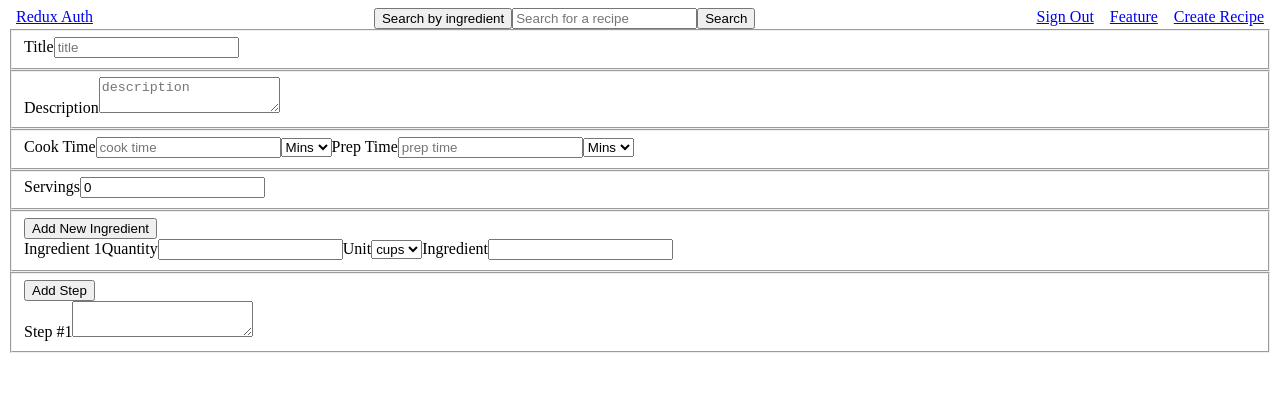
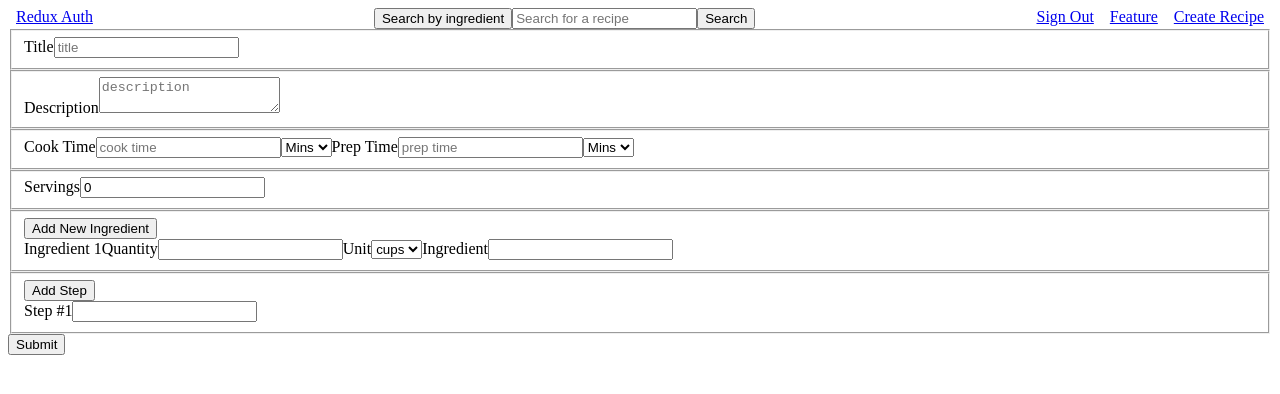
Before and after one commit to seangrant118/recipe-app, a React (Create React App) app in the folder client/: page /createrecipe in a window 1280 px wide. Shown: the top 394 px of the page. Built offline with nearby package versions, Linux system fonts and the light colour scheme; sample sign-in values are in the browser's storage.

Commit message:
recipe form steps

```diff
--- a/client/src/components/recipeForm/CreateRecipe.js
+++ b/client/src/components/recipeForm/CreateRecipe.js
@@ -5,6 +5,7 @@ import RecipeFormDescription from "./RecipeFormDescription";
 import RecipeFormTime from "./RecipeFormTime";
 import RecipeFormServings from "./RecipeFormServings";
 import RecipeFormIngredient from "./RecipeFormIngredient";
+import RecipeFormSteps from "./RecipeFormSteps";
 
 class CreateRecipe extends React.Component {
   state = {
@@ -22,7 +23,7 @@ class CreateRecipe extends React.Component {
     ingredients: [
       {
         quantity: "",
-        unit: "",
+        unit: "cups",
         ingredient: ""
       }
     ],
@@ -79,7 +80,7 @@ class CreateRecipe extends React.Component {
     this.setState(prevState => ({
       ingredients: [
         ...prevState.ingredients,
-        { quantity: "", unit: "", ingredient: "" }
+        { quantity: "", unit: "cups", ingredient: "" }
       ]
     }));
   };
@@ -111,7 +112,6 @@ class CreateRecipe extends React.Component {
     }
   };
   render() {
-    let { steps } = this.state;
     return (
       <form>
         <RecipeFormTitle
@@ -139,25 +139,12 @@ class CreateRecipe extends React.Component {
           addIngredient={this.addIngredient}
           ingredients={this.state.ingredients}
         />
-        <fieldset onChange={this.stepChange}>
-          <button onClick={this.addStep}>Add Step</button>
-          {steps.map((step, i) => {
-            let stepID = `step-${i}`;
-
-            return (
-              <div key={i}>
-                <label>{`Step #${i + 1}`}</label>
-                <textarea
-                  type="text"
-                  name={stepID}
-                  data-id={i}
-                  id={stepID}
-                  className="step"
-                />
-              </div>
-            );
-          })}
-        </fieldset>
+        <RecipeFormSteps
+          stepChange={this.stepChange}
+          addStep={this.addStep}
+          steps={this.state.steps}
+        />
+        <button onSubmit={console.log("submit")}>Submit</button>
       </form>
     );
   }
--- /dev/null
+++ b/client/src/components/recipeForm/RecipeFormSteps.js
@@ -0,0 +1,29 @@
+import React from "react";
+
+const RecipeFormSteps = props => {
+  let { steps } = props;
+  return (
+    <fieldset onChange={props.stepChange}>
+      <button onClick={props.addStep}>Add Step</button>
+      {steps &&
+        steps.map((step, i) => {
+          let stepID = `step-${i}`;
+
+          return (
+            <div key={i}>
+              <label>{`Step #${i + 1}`}</label>
+              <input
+                type="text"
+                name={stepID}
+                data-id={i}
+                id={stepID}
+                className="step"
+              />
+            </div>
+          );
+        })}
+    </fieldset>
+  );
+};
+
+export default RecipeFormSteps;
```
